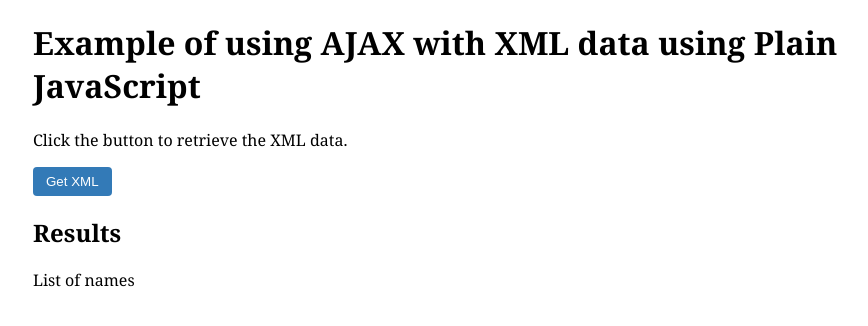
After one commit to RachelleT/info2180-ajax, a PHP site: page /xml-example.php in a window 1280 px wide. The commit adds this page. Shown: the top 326 px of the page, without its empty margins (127-995 px from the left). Run offline with PHP 8.4, Linux system fonts and the light colour scheme.

Commit message:
ajax example with XML data

```diff
--- /dev/null
+++ b/getxml.js
@@ -0,0 +1,36 @@
+window.onload = function() {
+    var getXmlBtn = document.querySelector('#getXml');
+
+    getXmlBtn.addEventListener('click', function() {
+        var httpRequest = new XMLHttpRequest();
+
+        // GET Request
+        var url = "xmldata.php";
+        httpRequest.onreadystatechange = getXml;
+        httpRequest.open('GET', url);
+        httpRequest.send();
+
+        function getXml() {
+            if (httpRequest.readyState === XMLHttpRequest.DONE) {
+              if (httpRequest.status === 200) {
+                // Note that we use responseXML instead of responseText
+                // when we are expecting XML data.
+                var response = httpRequest.responseXML;
+                var results = document.querySelector('#results');
+                var people = response.getElementsByTagName('person');
+
+                var list = document.createElement('ul');
+                results.appendChild(list);
+                for (var x = 0; x < people.length; x++) {
+                    var person = document.createElement('li');
+                    var text = document.createTextNode(people[x].children[0].childNodes[0].nodeValue);
+                    person.appendChild(text)
+                    list.appendChild(person);
+                }
+              } else {
+                alert('There was a problem with the request.');
+              }
+            }
+        }
+    });
+};
--- a/index.php
+++ b/index.php
@@ -15,6 +15,7 @@
         <li><a href="simple-jquery-ajax.php">Simple Example using jQuery</a></li>
         <li><a href="simple-post.php">Simple AJAX POST request using Plain JavaScript</a></li>
         <li><a href="no-refresh-example.php">Example of using AJAX to build a simple website with no page refreshes</a></li>
+        <li><a href="xml-example.php">Example of using AJAX with XML data using Plain JavaScript</a></li>
       </ol>
     </div>
   </body>
--- a/styles.css
+++ b/styles.css
@@ -89,4 +89,5 @@ nav ul li {
   background-image: none;
   border: 1px solid transparent;
   border-radius: 4px;
+  cursor: pointer;
 }
--- /dev/null
+++ b/xml-example.php
@@ -0,0 +1,20 @@
+<!DOCTYPE html>
+<html>
+    <head>
+        <meta charset="utf-8">
+        <title>Example of using AJAX with XML data using Plain JavaScript</title>
+        <link rel="stylesheet" href="styles.css" media="screen">
+        <script src="getxml.js" charset="utf-8"></script>
+    </head>
+    <body>
+        <div class="container">
+            <h1>Example of using AJAX with XML data using Plain JavaScript</h1>
+            <p>Click the button to retrieve the XML data.</p>
+            <button id="getXml" class="btn">Get XML</button>
+
+            <h2>Results</h2>
+            <p>List of names</p>
+            <div id="results"></div>
+        </div>
+    </body>
+</html>
```
Also changed, not shown: xmldata.php (added, +28 -0 lines).
